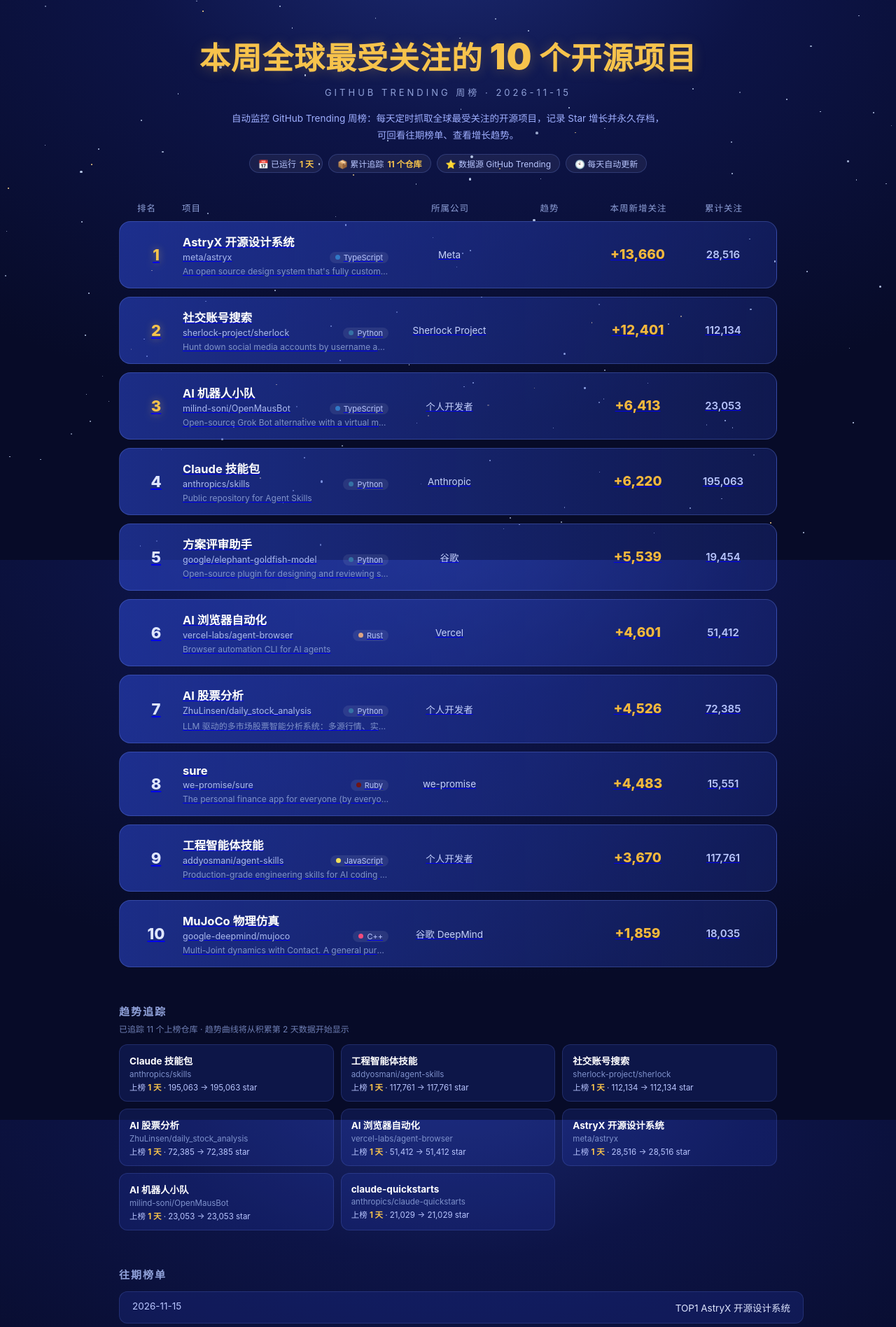
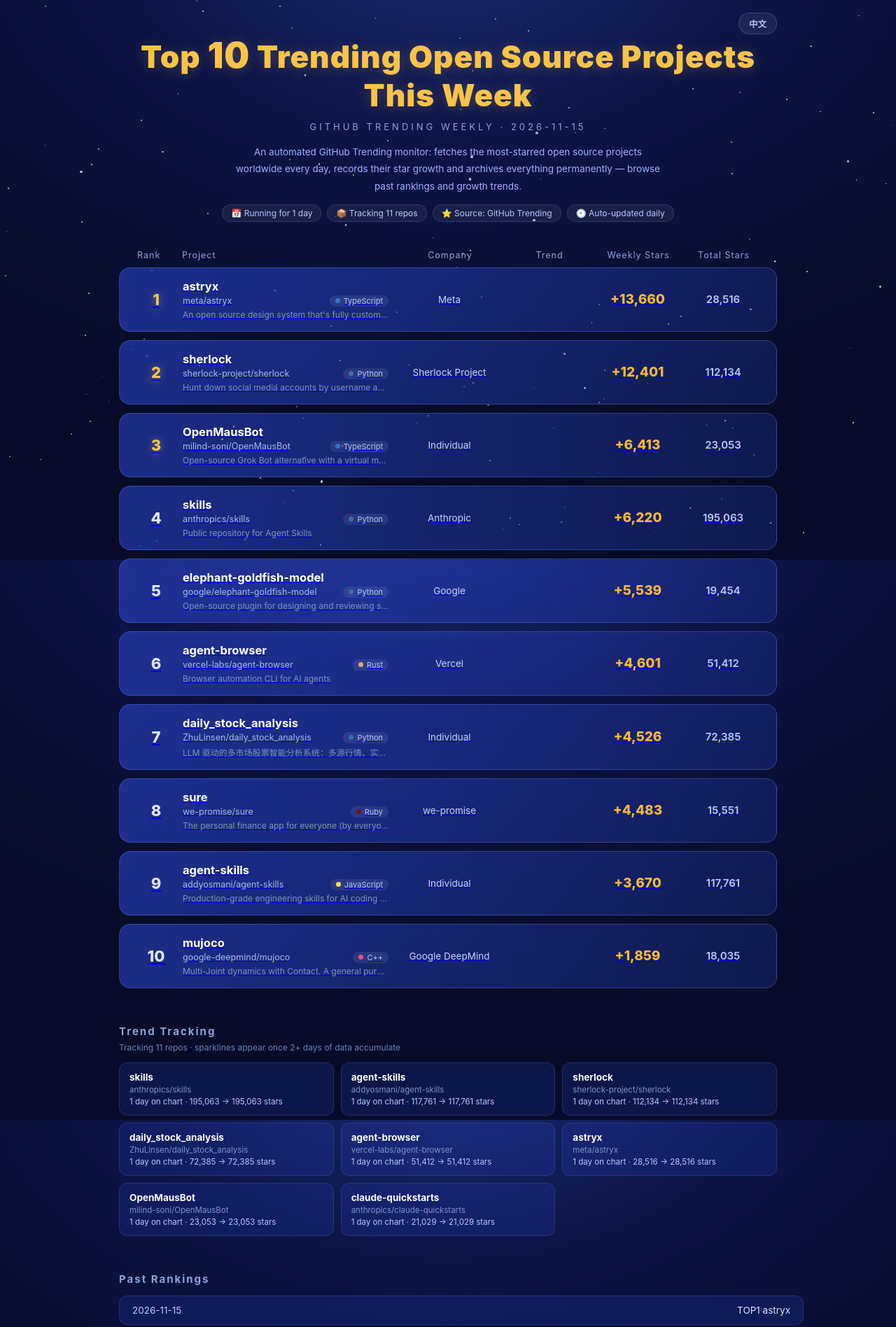
Before and after one commit to hellostronger/github-trending-weekly, a plain HTML site: page index.html in a window 1280 px wide. Shown: the top 1896 px of the page at 70% size. Drawn offline with Linux system fonts and the light colour scheme.

Commit message:
feat: i18n (zh/en toggle) + bilingual data fields + optional LLM auto-translation

```diff
--- a/assets/app.js
+++ b/assets/app.js
@@ -1,4 +1,4 @@
-/* 渲染 data/latest.json、data/trends.json 与往期归档 */
+/* 渲染 data/latest.json、data/trends.json 与往期归档（支持中/英双语） */
 'use strict';
 
 const $ranking = document.getElementById('ranking');
@@ -11,6 +11,75 @@ const $trendsNote = document.getElementById('trends-note');
 const $trendsList = document.getElementById('trends-list');
 
 const fmt = (n) => Number(n).toLocaleString('en-US');
+
+/* —— 国际化 —— */
+const I18N = {
+  zh: {
+    titlePre: '本周全球最受关注的 ',
+    titlePost: ' 个开源项目',
+    docTitle: '本周全球最受关注的开源项目 · GitHub Trending 周榜',
+    subtitle: (since, label) =>
+      `GITHUB TRENDING ${since === 'daily' ? '日榜' : since === 'monthly' ? '月榜' : '周榜'} · ${label}`,
+    intro: '自动监控 GitHub Trending 周榜：每天定时抓取全球最受关注的开源项目，记录 Star 增长并永久存档，可回看往期榜单、查看增长趋势。',
+    chipDays: (d) => `📅 已运行 ${d} 天`,
+    chipRepos: (n) => `📦 累计追踪 ${n} 个仓库`,
+    chipSource: '⭐ 数据源 GitHub Trending',
+    chipAuto: '🕙 每天自动更新',
+    hRank: '排名', hProject: '项目', hCompany: '所属公司', hTrend: '趋势', hWeekly: '本周新增关注', hTotal: '累计关注',
+    trends: '趋势追踪',
+    trendsNote: (total, growing) =>
+      growing > 0
+        ? `已追踪 ${total} 个上榜仓库 · 曲线为累计 Star 走势，点击卡片定位到榜单行`
+        : `已追踪 ${total} 个上榜仓库 · 趋势曲线将从积累第 2 天数据开始显示`,
+    daysOnChart: (d) => `上榜 ${d} 天`,
+    starsRange: (x, y) => `${x} → ${y} star`,
+    history: '往期榜单',
+    top1: (t) => `TOP1 ${t}`,
+    footSource: (t) => `数据来自 GitHub Trending · 最后更新：${t}`,
+    footHint: '点击往期条目可回看历史榜单 · 数据与页面由 GitHub Actions 自动生成',
+    loading: '正在加载最新榜单…',
+    loadFail: (m) => `加载失败：${m}（请先运行 node scripts/fetch-trending.mjs 生成数据）`,
+    noData: '暂无数据',
+    archiveLoading: (d) => `加载 ${d} 归档…`,
+    archiveFail: (m) => `归档加载失败：${m}`,
+    sparkTip: (a, b, x, y) => `${a} → ${b}：${x} → ${y} star`,
+    toggle: 'EN',
+  },
+  en: {
+    titlePre: 'Top ',
+    titlePost: ' Trending Open Source Projects This Week',
+    docTitle: 'Top Trending Open Source Projects · GitHub Trending Weekly',
+    subtitle: (since, label) => `GITHUB TRENDING ${String(since).toUpperCase()} · ${label}`,
+    intro: 'An automated GitHub Trending monitor: fetches the most-starred open source projects worldwide every day, records their star growth and archives everything permanently — browse past rankings and growth trends.',
+    chipDays: (d) => `📅 Running for ${d} day${d > 1 ? 's' : ''}`,
+    chipRepos: (n) => `📦 Tracking ${n} repos`,
+    chipSource: '⭐ Source: GitHub Trending',
+    chipAuto: '🕙 Auto-updated daily',
+    hRank: 'Rank', hProject: 'Project', hCompany: 'Company', hTrend: 'Trend', hWeekly: 'Weekly Stars', hTotal: 'Total Stars',
+    trends: 'Trend Tracking',
+    trendsNote: (total, growing) =>
+      growing > 0
+        ? `Tracking ${total} repos · sparklines show cumulative star history; click a card to locate its row`
+        : `Tracking ${total} repos · sparklines appear once 2+ days of data accumulate`,
+    daysOnChart: (d) => `${d} day${d > 1 ? 's' : ''} on chart`,
+    starsRange: (x, y) => `${x} → ${y} stars`,
+    history: 'Past Rankings',
+    top1: (t) => `TOP1 ${t}`,
+    footSource: (t) => `Data from GitHub Trending · Last updated: ${t}`,
+    footHint: 'Click a past entry to revisit that ranking · Data & page auto-generated by GitHub Actions',
+    loading: 'Loading latest ranking…',
+    loadFail: (m) => `Failed to load: ${m} (run node scripts/fetch-trending.mjs first)`,
+    noData: 'No data yet',
+    archiveLoading: (d) => `Loading archive ${d}…`,
+    archiveFail: (m) => `Failed to load archive: ${m}`,
+    sparkTip: (a, b, x, y) => `${a} → ${b}: ${x} → ${y} stars`,
+    toggle: '中文',
+  },
+};
+const LANG =
+  localStorage.getItem('gtw-lang') ||
+  (navigator.language && navigator.language.toLowerCase().startsWith('zh') ? 'zh' : 'en');
+const T = I18N[LANG] || I18N.zh;
 
 /* 常见语言颜色（仿 GitHub linguist） */
 const LANG_COLORS = {
@@ -51,6 +120,8 @@ function el(tag, className, text) {
   return node;
 }
 
+const shortName = (repo) => repo.split('/')[1];
+
 /** 迷你趋势曲线（累计 star），不足 2 个数据点返回 null */
 function sparklineSvg(points, w = 104, h = 30) {
   if (!Array.isArray(points) || points.length < 2) return null;
@@ -74,21 +145,37 @@ function sparklineSvg(points, w = 104, h = 30) {
   dot.setAttribute('cy', String(y(vals[vals.length - 1]).toFixed(1)));
   dot.setAttribute('r', '2.5');
   const tip = document.createElementNS(NS, 'title');
-  tip.textContent = `${points[0].date} → ${points[points.length - 1].date}：${fmt(vals[0])} → ${fmt(vals[vals.length - 1])} star`;
+  tip.textContent = T.sparkTip(
+    points[0].date,
+    points[points.length - 1].date,
+    fmt(vals[0]),
+    fmt(vals[vals.length - 1])
+  );
   svg.append(path, dot, tip);
   return svg;
 }
+
+/* 按当前语言取展示字段（旧数据没有双语字段时优雅回退） */
+const displayTitle = (r) => (LANG === 'zh' ? r.title || shortName(r.repo) : shortName(r.repo));
+const displayDesc = (r) => (LANG === 'zh' ? r.descriptionZh || r.description : r.description);
+const displayCompany = (r) => (LANG === 'en' && r.companyEn ? r.companyEn : r.company || '');
 
 function renderRanking(data, label) {
   $ranking.replaceChildren();
   const repos = data.repos || [];
   if (repos.length === 0) {
-    $ranking.append(el('div', 'empty', '暂无数据'));
+    $ranking.append(el('div', 'empty', T.noData));
     return;
   }
 
-  $subtitle.textContent = `GITHUB TRENDING ${data.since === 'daily' ? '日榜' : data.since === 'monthly' ? '月榜' : '周榜'} · ${label}`;
-  document.getElementById('top-count').textContent = String(repos.length);
+  $subtitle.textContent = T.subtitle(data.since, label);
+  const $h1 = document.querySelector('.hero h1');
+  $h1.replaceChildren(
+    document.createTextNode(T.titlePre),
+    el('span', 'num', String(repos.length)),
+    document.createTextNode(T.titlePost)
+  );
+  document.title = T.docTitle;
 
   for (const r of repos) {
     if (r.title) TITLE_BY_REPO[r.repo] = r.title;
@@ -100,7 +187,7 @@ function renderRanking(data, label) {
     row.append(el('span', 'rank', String(r.rank)));
 
     const proj = el('span', 'proj');
-    proj.append(el('span', 'name', r.title || r.repo));
+    proj.append(el('span', 'name', displayTitle(r)));
     const pathline = el('span', 'pathline');
     pathline.append(el('span', 'path', r.repo));
     if (r.language) {
@@ -111,10 +198,11 @@ function renderRanking(data, label) {
       pathline.append(pill);
     }
     proj.append(pathline);
-    if (r.description) proj.append(el('span', 'desc', r.description));
+    const desc = displayDesc(r);
+    if (desc) proj.append(el('span', 'desc', desc));
     row.append(proj);
 
-    row.append(el('span', 'company', r.company || ''));
+    row.append(el('span', 'company', displayCompany(r)));
 
     const trendCell = el('span', 'trend');
     const spark = sparklineSvg(TRENDS[r.repo]);
@@ -128,7 +216,7 @@ function renderRanking(data, label) {
   }
 
   const when = new Date(data.generatedAt);
-  $updatedAt.textContent = `数据来自 GitHub Trending · 最后更新：${isNaN(when) ? label : when.toLocaleString('zh-CN')}`;
+  $updatedAt.textContent = T.footSource(isNaN(when) ? label : when.toLocaleString(LANG === 'zh' ? 'zh-CN' : 'en-US'));
 }
 
 async function loadJson(url) {
@@ -142,7 +230,7 @@ async function showLatest() {
     const data = await loadJson('data/latest.json');
     renderRanking(data, data.generatedAt ? data.generatedAt.slice(0, 10) : '');
   } catch (err) {
-    $ranking.replaceChildren(el('div', 'empty', `加载失败：${err.message}（请先运行 node scripts/fetch-trending.mjs 生成数据）`));
+    $ranking.replaceChildren(el('div', 'empty', T.loadFail(err.message)));
   }
 }
 
@@ -164,14 +252,14 @@ function renderTrendCard(repo, pts) {
   card.type = 'button';
 
   const info = el('span', 'trend-info');
-  info.append(el('span', 't1', TITLE_BY_REPO[repo] || repo.split('/')[1]));
+  const title = LANG === 'zh' ? TITLE_BY_REPO[repo] || shortName(repo) : shortName(repo);
+  info.append(el('span', 't1', title));
   info.append(el('span', 'r', repo));
   const first = pts[0];
   const last = pts[pts.length - 1];
   const meta = el('span', 'meta');
-  meta.append(el('span', null, '上榜 '));
-  meta.append(el('b', null, `${pts.length} 天`));
-  meta.append(el('span', null, ` · ${fmt(first.stars)} → ${fmt(last.stars)} star`));
+  meta.append(el('span', null, `${T.daysOnChart(pts.length)} · `));
+  meta.append(el('span', null, T.starsRange(fmt(first.stars), fmt(last.stars))));
   info.append(meta);
   card.append(info);
 
@@ -201,10 +289,7 @@ async function renderTrendsSection() {
 
   $trendsSection.hidden = false;
   const growing = entries.filter((e) => e.pts.length >= 2).length;
-  $trendsNote.textContent =
-    growing > 0
-      ? `已追踪 ${entries.length} 个上榜仓库 · 曲线为累计 Star 走势，点击卡片定位到榜单行`
-      : `已追踪 ${entries.length} 个上榜仓库 · 趋势曲线将从积累第 2 天数据开始显示`;
+  $trendsNote.textContent = T.trendsNote(entries.length, growing);
   $trendsList.replaceChildren();
   for (const e of entries.slice(0, 8)) $trendsList.append(renderTrendCard(e.repo, e.pts));
 }
@@ -220,7 +305,8 @@ async function initHistory() {
       const li = document.createElement('li');
       const btn = el('button');
       btn.append(el('span', 'date', h.date));
-      btn.append(el('span', 't1', `TOP1 ${h.top1Title || h.top1 || ''}`));
+      const topTitle = LANG === 'zh' ? h.top1Title || h.top1 || '' : shortName(h.top1 || '');
+      btn.append(el('span', 't1', T.top1(topTitle)));
       btn.addEventListener('click', () => showArchive(h.date));
       li.append(btn);
       $historyList.append(li);
@@ -236,29 +322,41 @@ function renderHeroStats() {
   if (!$stats) return;
   const days = Array.isArray(HISTORY) ? HISTORY.length : 0;
   const repos = Object.keys(TRENDS).length;
-  const chip = (parts) => {
-    const c = el('span', 'chip');
-    for (const p of parts) c.append(p);
-    return c;
-  };
-  const chips = [
-    chip([el('span', null, '📅 已运行 '), el('b', null, `${days || 1} 天`)]),
-    chip([el('span', null, '📦 累计追踪 '), el('b', null, `${repos} 个仓库`)]),
-    chip([el('span', null, '⭐ 数据源 GitHub Trending')]),
-    chip([el('span', null, '🕙 每天自动更新')]),
-  ];
-  $stats.replaceChildren(...chips);
+  $stats.replaceChildren(
+    el('span', 'chip', T.chipDays(days || 1)),
+    el('span', 'chip', T.chipRepos(repos)),
+    el('span', 'chip', T.chipSource),
+    el('span', 'chip', T.chipAuto)
+  );
 }
 
 async function showArchive(date) {
-  $ranking.replaceChildren(el('div', 'loading', `加载 ${date} 归档…`));
+  $ranking.replaceChildren(el('div', 'loading', T.archiveLoading(date)));
   try {
     const data = await loadJson(`data/archive/${date}.json`);
     renderRanking(data, date);
     window.scrollTo({ top: 0, behavior: 'smooth' });
   } catch (err) {
-    $ranking.replaceChildren(el('div', 'empty', `归档加载失败：${err.message}`));
+    $ranking.replaceChildren(el('div', 'empty', T.archiveFail(err.message)));
   }
+}
+
+/* 初始化固定文案（按当前语言） */
+function applyStaticTexts() {
+  document.getElementById('intro').textContent = T.intro;
+  document.getElementById('foot-hint').textContent = T.footHint;
+  const head = document.getElementById('table-head');
+  const labels = [T.hRank, T.hProject, T.hCompany, T.hTrend, T.hWeekly, T.hTotal];
+  [...head.children].forEach((span, i) => (span.textContent = labels[i]));
+  document.getElementById('trends-title').textContent = T.trends;
+  document.getElementById('history-title').textContent = T.history;
+  const btn = document.getElementById('lang-toggle');
+  btn.textContent = T.toggle;
+  btn.title = LANG === 'zh' ? 'Switch to English' : '切换到中文';
+  btn.addEventListener('click', () => {
+    localStorage.setItem('gtw-lang', LANG === 'zh' ? 'en' : 'zh');
+    location.reload();
+  });
 }
 
 (async function init() {
@@ -275,6 +373,7 @@ async function showArchive(date) {
     sky.append(star);
   }
 
+  applyStaticTexts();
   initHistory();
   await loadTrends();
   await showLatest();
--- a/assets/style.css
+++ b/assets/style.css
@@ -46,6 +46,26 @@ body {
   max-width: 980px;
   margin: 0 auto;
   padding: 48px 20px 64px;
+}
+
+/* 语言切换按钮 */
+.lang-toggle {
+  all: unset;
+  cursor: pointer;
+  position: absolute;
+  top: 18px;
+  right: 20px;
+  padding: 5px 14px;
+  border-radius: 999px;
+  background: rgba(255, 255, 255, 0.07);
+  border: 1px solid rgba(122, 150, 255, 0.28);
+  font-size: 12.5px;
+  font-weight: 600;
+  color: #b9c6ff;
+}
+.lang-toggle:hover {
+  background: rgba(255, 255, 255, 0.14);
+  border-color: rgba(160, 185, 255, 0.5);
 }
 
 .hero { text-align: center; margin-bottom: 40px; }
--- a/data/latest.json
+++ b/data/latest.json
@@ -12,7 +12,8 @@
       "stars": 28516,
       "description": "An open source design system that's fully customizable and agent ready",
       "language": "TypeScript",
-      "url": "https://github.com/meta/astryx"
+      "url": "https://github.com/meta/astryx",
+      "companyEn": "Meta"
     },
     {
       "rank": 2,
@@ -23,7 +24,8 @@
       "stars": 112134,
       "description": "Hunt down social media accounts by username across social networks",
       "language": "Python",
-      "url": "https://github.com/sherlock-project/sherlock"
+      "url": "https://github.com/sherlock-project/sherlock",
+      "companyEn": "Sherlock Project"
     },
     {
       "rank": 3,
@@ -34,7 +36,8 @@
       "stars": 23053,
       "description": "Open-source Grok Bot alternative with a virtual machine that bots can use",
       "language": "TypeScript",
-      "url": "https://github.com/milind-soni/OpenMausBot"
+      "url": "https://github.com/milind-soni/OpenMausBot",
+      "companyEn": "Individual"
     },
     {
       "rank": 4,
@@ -45,7 +48,8 @@
       "stars": 195063,
       "description": "Public repository for Agent Skills",
       "language": "Python",
-      "url": "https://github.com/anthropics/skills"
+      "url": "https://github.com/anthropics/skills",
+      "companyEn": "Anthropic"
     },
     {
       "rank": 5,
@@ -56,7 +60,8 @@
       "stars": 19454,
       "description": "Open-source plugin for designing and reviewing software with agents",
       "language": "Python",
-      "url": "https://github.com/google/elephant-goldfish-model"
+      "url": "https://github.com/google/elephant-goldfish-model",
+      "companyEn": "Google"
     },
     {
       "rank": 6,
@@ -67,7 +72,8 @@
       "stars": 51412,
       "description": "Browser automation CLI for AI agents",
       "language": "Rust",
-      "url": "https://github.com/vercel-labs/agent-browser"
+      "url": "https://github.com/vercel-labs/agent-browser",
+      "companyEn": "Vercel"
     },
     {
       "rank": 7,
@@ -78,7 +84,8 @@
       "stars": 72385,
       "description": "LLM 驱动的多市场股票智能分析系统：多源行情、实时新闻、决策看板与自动推送，支持零成本定时运行。  LLM-powered multi-market stock analysis system with multi-source market data, real-time news, decision dashboard, automated notifications, and cost-free scheduled runs.",
       "language": "Python",
-      "url": "https://github.com/ZhuLinsen/daily_stock_analysis"
+      "url": "https://github.com/ZhuLinsen/daily_stock_analysis",
+      "companyEn": "Individual"
     },
     {
       "rank": 8,
@@ -89,7 +96,8 @@
       "stars": 15551,
       "description": "The personal finance app for everyone (by everyone)",
       "language": "Ruby",
-      "url": "https://github.com/we-promise/sure"
+      "url": "https://github.com/we-promise/sure",
+      "companyEn": "we-promise"
     },
     {
       "rank": 9,
@@ -100,7 +108,8 @@
       "stars": 117761,
       "description": "Production-grade engineering skills for AI coding agents.",
       "language": "JavaScript",
-      "url": "https://github.com/addyosmani/agent-skills"
+      "url": "https://github.com/addyosmani/agent-skills",
+      "companyEn": "Individual"
     },
     {
       "rank": 10,
@@ -111,7 +120,8 @@
       "stars": 18035,
       "description": "Multi-Joint dynamics with Contact. A general purpose physics simulator.",
       "language": "C++",
-      "url": "https://github.com/google-deepmind/mujoco"
+      "url": "https://github.com/google-deepmind/mujoco",
+      "companyEn": "Google DeepMind"
     }
   ]
 }
--- a/index.html
+++ b/index.html
@@ -11,14 +11,15 @@
 <body>
   <div id="stars" aria-hidden="true"></div>
   <main class="page">
+    <button id="lang-toggle" class="lang-toggle" type="button" aria-label="Switch language"></button>
     <header class="hero">
       <h1>本周全球最受关注的 <span class="num" id="top-count">10</span> 个开源项目</h1>
       <p class="sub" id="subtitle">GITHUB TRENDING 周榜</p>
-      <p class="intro">自动监控 GitHub Trending 周榜：每天定时抓取全球最受关注的开源项目，记录 Star 增长并永久存档，可回看往期榜单、查看增长趋势。</p>
+      <p class="intro" id="intro">自动监控 GitHub Trending 周榜：每天定时抓取全球最受关注的开源项目，记录 Star 增长并永久存档，可回看往期榜单、查看增长趋势。</p>
       <div class="stats" id="hero-stats"></div>
     </header>
 
-    <div class="table-head" role="presentation">
+    <div class="table-head" id="table-head" role="presentation">
       <span>排名</span><span>项目</span><span>所属公司</span><span>趋势</span><span>本周新增关注</span><span>累计关注</span>
     </div>
 
@@ -27,19 +28,19 @@
     </section>
 
     <section class="trends" id="trends-section" hidden>
-      <h2>趋势追踪</h2>
+      <h2 id="trends-title">趋势追踪</h2>
       <p class="trends-note" id="trends-note"></p>
       <div class="trends-grid" id="trends-list"></div>
     </section>
 
     <section class="history" id="history-section" hidden>
-      <h2>往期榜单</h2>
+      <h2 id="history-title">往期榜单</h2>
       <ul id="history-list"></ul>
     </section>
 
     <footer class="foot">
       <p id="updated-at">数据来自 GitHub Trending · 定时抓取自动更新</p>
-      <p class="hint">点击往期条目可回看历史榜单 · 数据与页面由 GitHub Actions 自动生成</p>
+      <p class="hint" id="foot-hint">点击往期条目可回看历史榜单 · 数据与页面由 GitHub Actions 自动生成</p>
     </footer>
   </main>
   <script src="assets/app.js"></script>
```
Also changed, not shown: data/archive/2026-11-15.json (+20 -10 lines), scripts/fetch-trending.mjs (+91 -22 lines), 2 other files.
